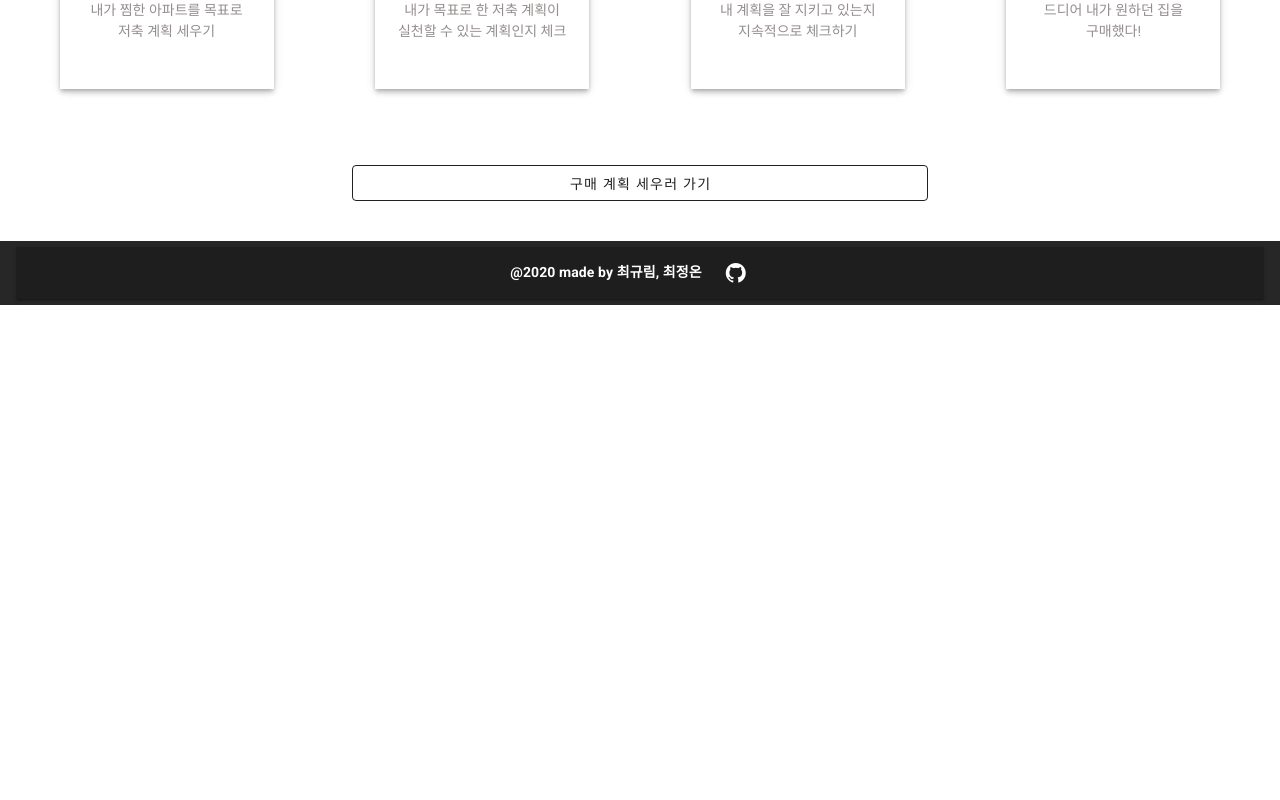
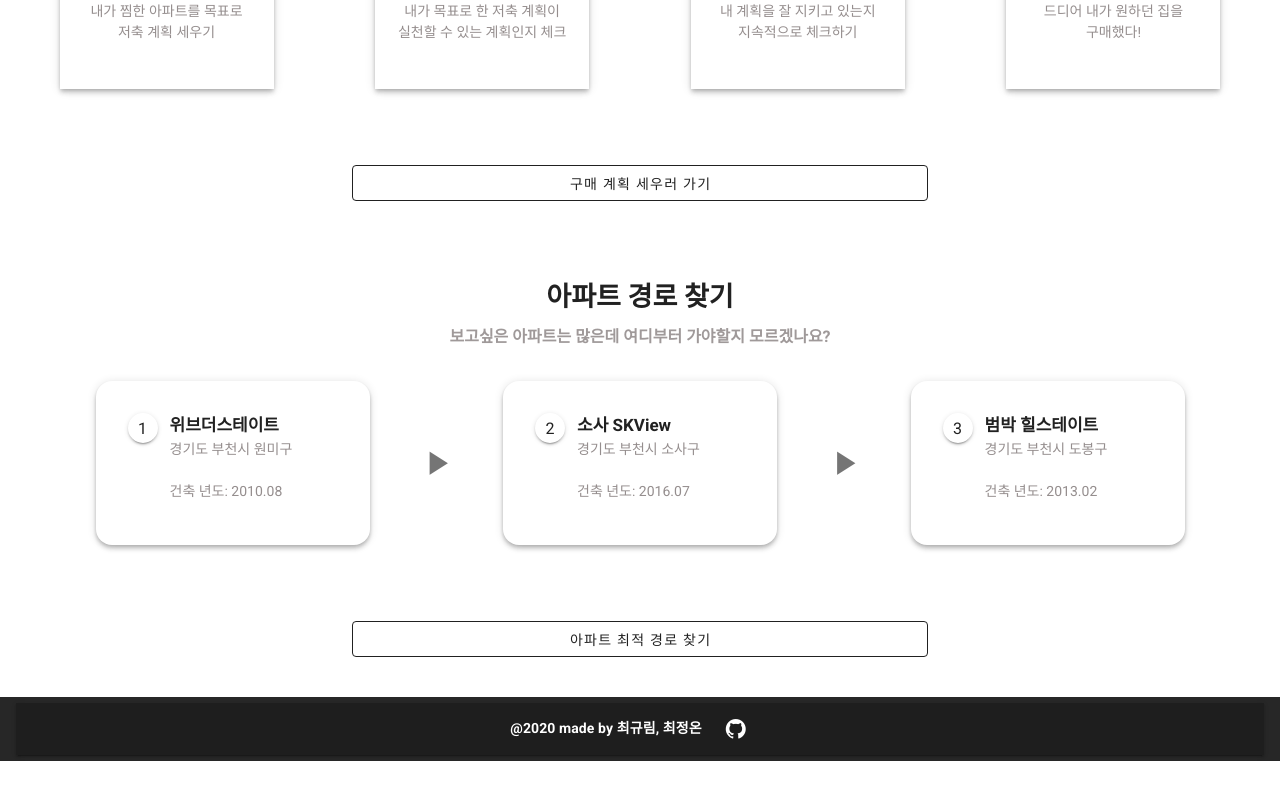
Before and after one commit to ssafyHomePlanner/HomePlanner, a Vue app in the folder homepjt/: page / in a window 1280 px wide. Shown: the part 947-1747 px from the top of the page. Before the commit the page ends 1316 px from the top, so only its background shows below. Built offline with nearby package versions, Linux system fonts and the light colour scheme; no server answers.

Commit message:
[UPDATE] 홈 화면 업데이트

```diff
--- a/homepjt/src/views/HomeView.vue
+++ b/homepjt/src/views/HomeView.vue
@@ -52,7 +52,7 @@
         </v-row>
       </v-container>
     </div>
-    <v-container class="mt-5 mb-10 text-center" >
+    <v-container class="mt-5 mb-10 text-center">
       <div class="item-middle-text">아파트 구매 계획 세우기</div>
       <div class="item-middle-subtext mt-2">원하는 아파트를 찾으셨나요?</div>
       <v-container class="mt-8 mb-8">
@@ -83,7 +83,9 @@
           </v-sheet>
           <v-sheet height="278" width="214" elevation="4" class="pt-7">
             <v-row justify="center" class="mt-5">
-                <v-icon size="109" color="yellow darken-2"> mdi-clock-outline </v-icon>
+              <v-icon size="109" color="yellow darken-2">
+                mdi-clock-outline
+              </v-icon>
             </v-row>
             <v-row class="item-middle-box-text mt-4" justify="center">
               계획 실천하기
@@ -107,8 +109,116 @@
           </v-sheet>
         </v-row>
       </v-container>
-      <v-container fluid style="max-width: 600px;">
+      <v-container fluid style="max-width: 600px">
         <v-btn outlined block class="mt-8">구매 계획 세우러 가기</v-btn>
+      </v-container>
+    </v-container>
+    <v-container class="mt-5 mb-10 text-center">
+      <div class="item-middle-text">아파트 경로 찾기</div>
+      <div class="item-middle-subtext mt-2">
+        보고싶은 아파트는 많은데 여디부터 가야할지 모르겠나요?
+      </div>
+      <v-container class="mt-8 mb-8">
+        <v-row justify="space-between" class="ml-6 mr-6">
+          <v-sheet
+            height="164"
+            width="274"
+            elevation="4"
+            class="pt-4"
+            rounded="xl"
+          >
+            <v-row justify="start" class="ml-8">
+              <v-col cols="auto" class="pa-0 mt-7">
+                <v-sheet
+                  class="rounded-circle pt-1"
+                  elevation="2"
+                  height="30"
+                  width="30"
+                  >1</v-sheet
+                >
+              </v-col>
+              <v-col cols="auto" class="ml-3">
+                <v-row class="item-middle-box-text mt-4" justify="start">
+                  위브더스테이트
+                </v-row>
+                <v-row
+                  justify="start"
+                  class="item-middle-box-subtext mt-3 text-start"
+                >
+                  경기도 부천시 원미구<br><br>
+                  건축 년도: 2010.08
+                </v-row>
+              </v-col>
+            </v-row>
+          </v-sheet>
+          <v-icon size="40"> mdi-play </v-icon>
+          <v-sheet
+            height="164"
+            width="274"
+            elevation="4"
+            class="pt-4"
+            rounded="xl"
+          >
+            <v-row justify="start" class="ml-8">
+              <v-col cols="auto" class="pa-0 mt-7">
+                <v-sheet
+                  class="rounded-circle pt-1"
+                  elevation="2"
+                  height="30"
+                  width="30"
+                  >2</v-sheet
+                >
+              </v-col>
+              <v-col cols="auto" class="ml-3">
+                <v-row class="item-middle-box-text mt-4" justify="start">
+                  소사 SKView
+                </v-row>
+                <v-row
+                  justify="start"
+                  class="item-middle-box-subtext mt-3 text-start"
+                >
+                  경기도 부천시 소사구<br><br>
+                  건축 년도: 2016.07
+                </v-row>
+              </v-col>
+            </v-row>
+          </v-sheet>
+          <v-icon size="40"> mdi-play </v-icon>
+          <v-sheet
+            height="164"
+            width="274"
+            elevation="4"
+            class="pt-4"
+            rounded="xl"
+          >
+            <v-row justify="start" class="ml-8">
+              <v-col cols="auto" class="pa-0 mt-7">
+                <v-sheet
+                  class="rounded-circle pt-1"
+                  elevation="2"
+                  height="30"
+                  width="30"
+                  >3</v-sheet
+                >
+              </v-col>
+              <v-col cols="auto" class="ml-3">
+                <v-row class="item-middle-box-text mt-4" justify="start">
+                  범박 힐스테이트
+                </v-row>
+                <v-row
+                  justify="start"
+                  class="item-middle-box-subtext mt-3 text-start"
+                >
+                  경기도 부천시 도봉구<br><br>
+                  건축 년도: 2013.02
+                </v-row>
+              </v-col>
+            </v-row>
+          </v-sheet>
+        </v-row>
+      </v-container>
+      <v-container fluid style="max-width: 600px">
+        <v-btn outlined block class="mt-8">아파트 최적 경로 찾기</v-btn>
       </v-container>
     </v-container>
   </div>
@@ -206,11 +316,11 @@ export default {
 .item-middle-box-text {
   font-weight: bold;
   text-align: center;
-  font-size: 16px;
+  font-size: 17px;
 }
 .item-middle-box-subtext {
   text-align: center;
   font-size: 14px;
-  color: #958E8E;
+  color: #958e8e;
 }
 </style>
```
Lines whose indentation alone changed are shown as unchanged.
